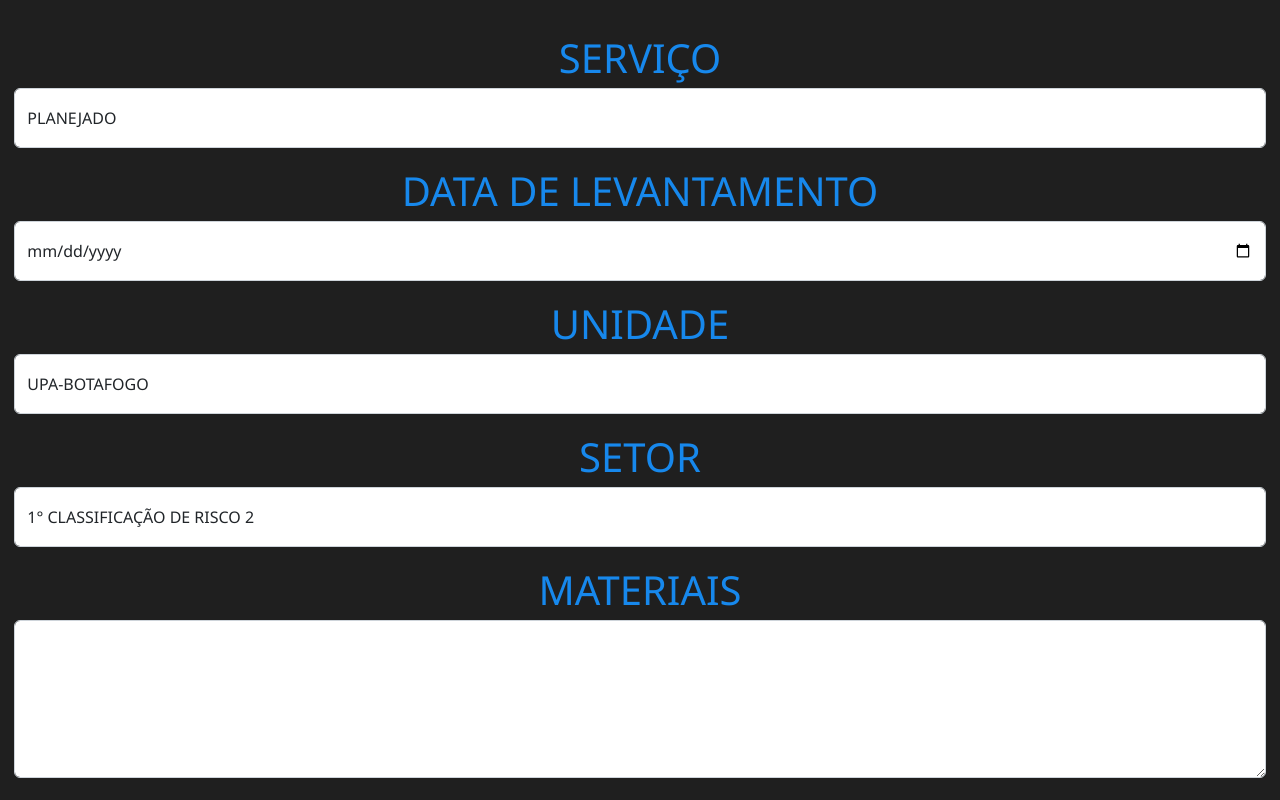
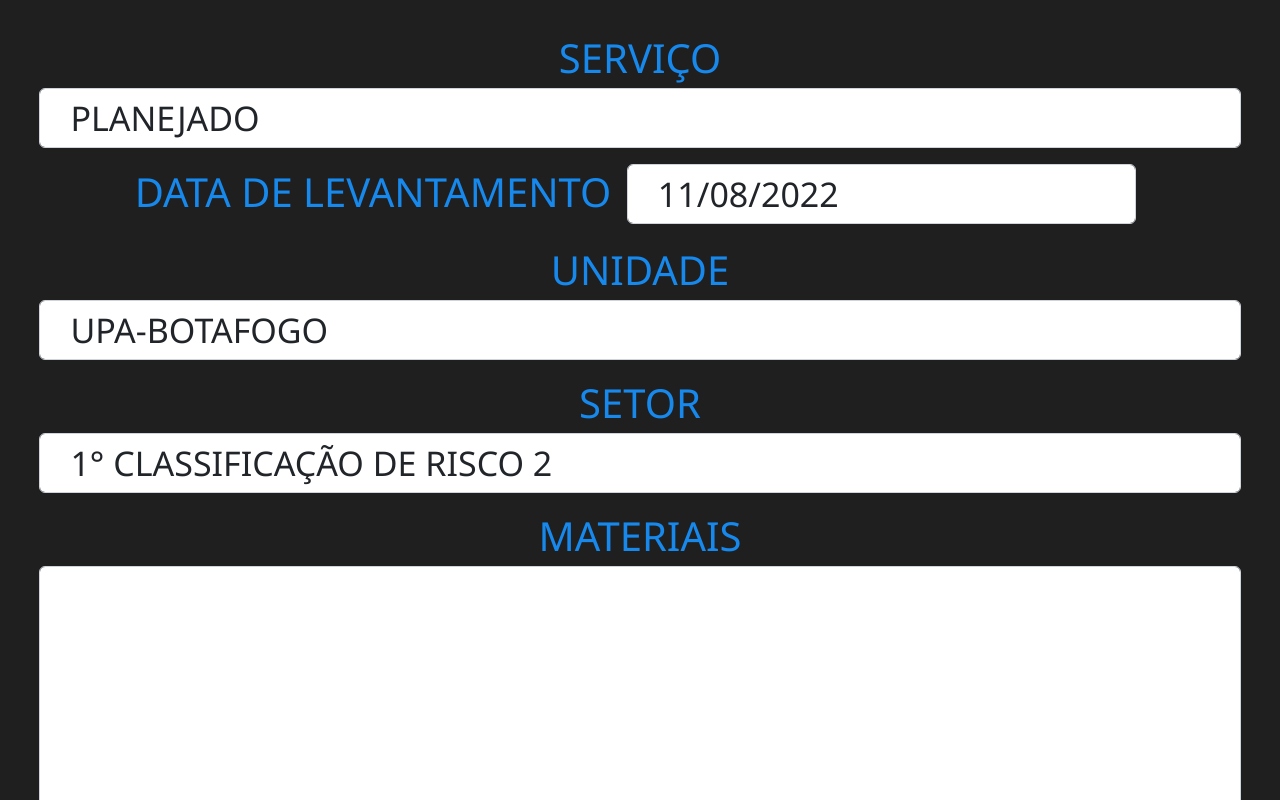
Before and after one commit to jvsprompt/absatecimento-react, a React (Create React App) app: page /formulario in a window 1280 px wide. Shown: the top 800 px of the page. Built offline with nearby package versions, Linux system fonts and the light colour scheme.

Commit message:
InputDate alterado - Data atual é exibida ao carregar a página

```diff
--- a/src/App.js
+++ b/src/App.js
@@ -8,6 +8,8 @@ import FuelRegistration from './pages/FuelRegistration';
 
 import 'bootstrap/dist/css/bootstrap.min.css';
 import './css/App.css';
+import './css/Form.css';
+import './css/Equipaments.css';
 
 function App() {
   return (
--- a/src/components/InputDate.jsx
+++ b/src/components/InputDate.jsx
@@ -16,8 +16,7 @@ function InputDate({ name, entry, value, change, localStore, classN }) {
   }, [change, labelName, localStore]);
 
   function updateValue(e) {
-    const v = e.currentTarget.value;
-    change(v);
+    change(e);
 
     if (localStore === true) {
       localStorage.setItem(labelName, v);
@@ -28,7 +27,7 @@ function InputDate({ name, entry, value, change, localStore, classN }) {
   return (
     <label htmlFor={labelName} className='block'>
       <span>{name}</span>
-      <input
+      {/* <input
         type='date'
         name={entry}
         id={labelName}
@@ -36,8 +35,8 @@ function InputDate({ name, entry, value, change, localStore, classN }) {
         onChange={(e) => updateValue(e)}
         className={`form-control input ${classN}`}
         placeholder="DD/MM/AAAA"
-      />
-      {/* <DatePicker
+      /> */}
+      <DatePicker
         selected={value}
         onChange={(e) => updateValue(e)}
         className={`form-control input ${classN}`}
@@ -46,7 +45,7 @@ function InputDate({ name, entry, value, change, localStore, classN }) {
         id={labelName}
         dateFormat='dd/MM/yyyy'
       // locale='pt-BR'
-      /> */}
+      />
     </label>
   );
 }
--- a/src/pages/Equipaments.jsx
+++ b/src/pages/Equipaments.jsx
@@ -5,8 +5,6 @@ import Loading from '../components/Loading';
 import normalizeString from '../utils/normalizeString';
 
 import EquipamentsFile from '../data/equipaments.json';
-
-import '../css/Equipaments.css';
 
 function Equipaments() {
   const [equips, setEquips] = useState([]);
--- a/src/pages/Form.jsx
+++ b/src/pages/Form.jsx
@@ -7,8 +7,6 @@ import InputTextArea from '../components/InputTextArea';
 import submitForm from '../utils/submitForm';
 import { unidades } from '../data/unidades';
 import setor from '../data/setores.json';
-
-import '../css/Form.css';
 
 function Form() {
   // const [encarregadoValue, setEncarregadoValue] = useState('');
```
